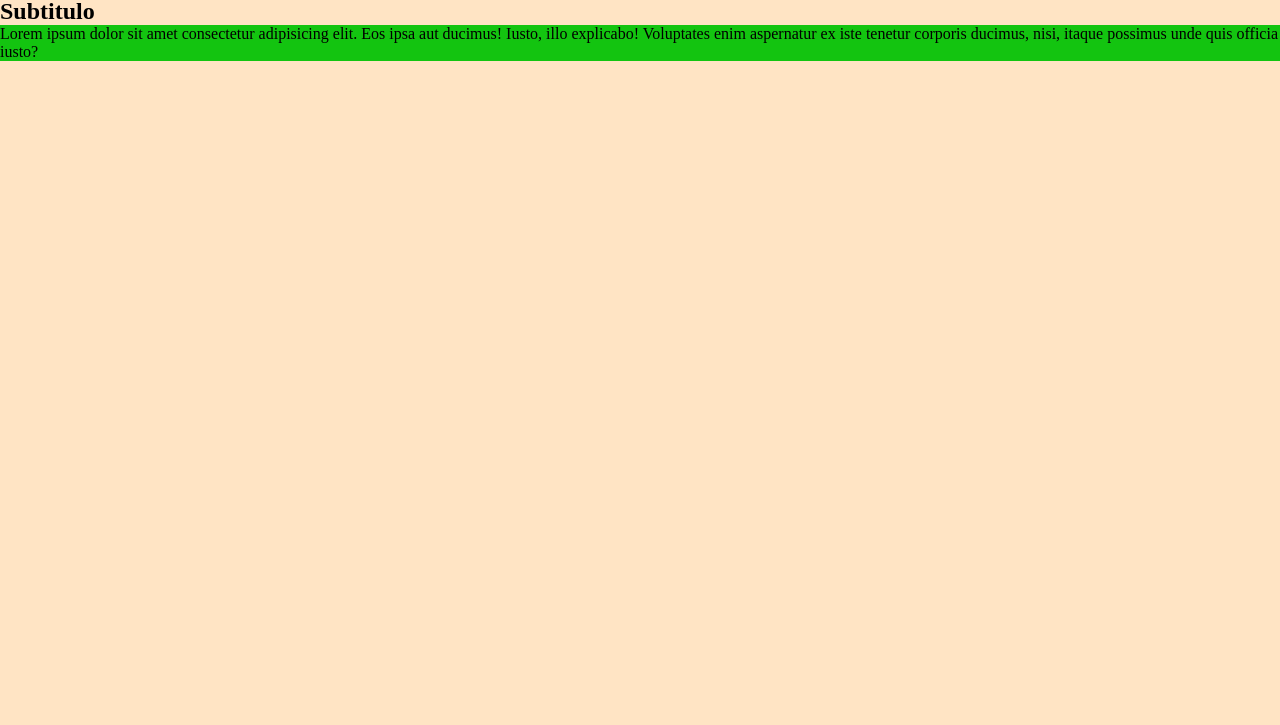
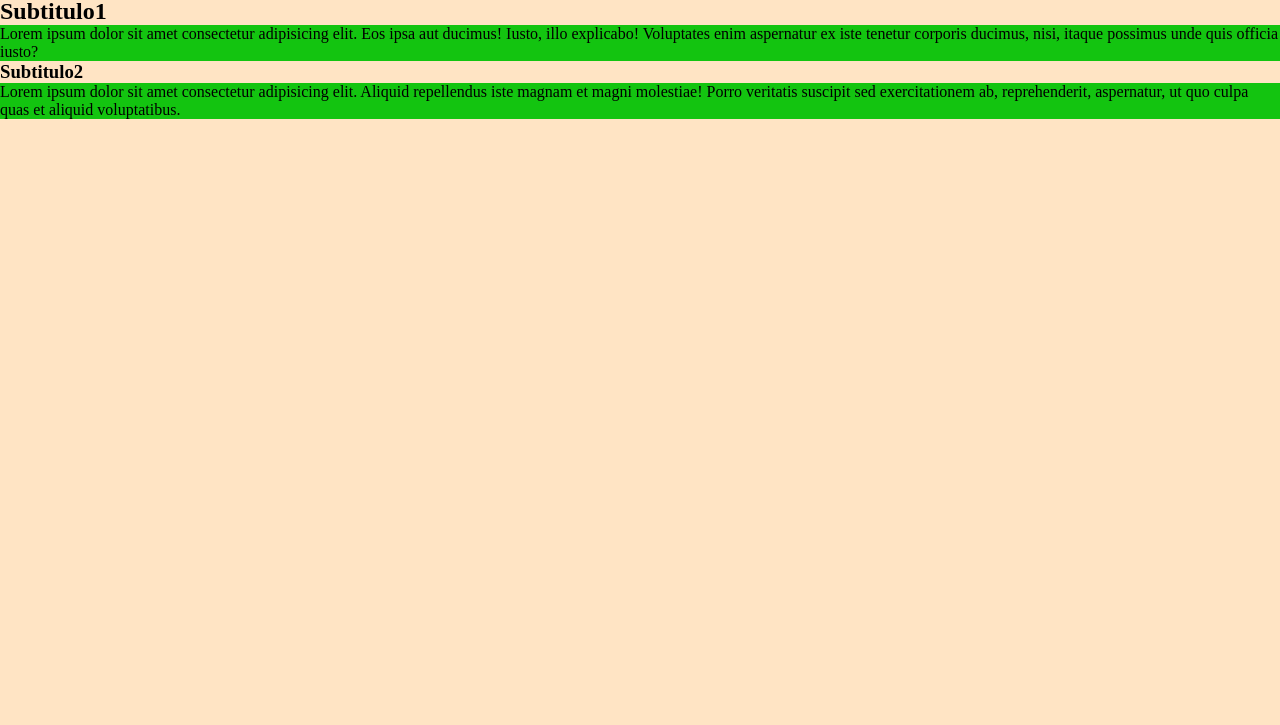
Before and after one commit to hgobar/primera_prueba_g28, a plain HTML site: page INDEX.HTML in a window 1280 px wide. Shown: the part 75-800 px from the top of the page. Drawn offline with Linux system fonts and the light colour scheme.

Commit message:
sdo sibutitulo agregado

```diff
--- a/INDEX.HTML
+++ b/INDEX.HTML
@@ -12,8 +12,13 @@
         Lorem ipsum dolor sit amet consectetur adipisicing elit. Minima totam vel placeat corrupti accusantium! Impedit eos voluptate tempore nisi ut mollitia officiis accusamus sapiente temporibus? Cum error veniam fugit repellendus.
     </p>
 
-    <h2>Subtitulo</h2>
+    <h2>Subtitulo1</h2>
     <p>Lorem ipsum dolor sit amet consectetur adipisicing elit. Eos ipsa aut ducimus! Iusto, illo explicabo! Voluptates enim aspernatur ex iste tenetur corporis ducimus, nisi, itaque possimus unde quis officia iusto?</p>
+
+    <h3>Subtitulo2</h3>
+
+    <p>Lorem ipsum dolor sit amet consectetur adipisicing elit. Aliquid repellendus iste magnam et magni molestiae! Porro veritatis suscipit sed exercitationem ab, reprehenderit, aspernatur, ut quo culpa quas et aliquid voluptatibus.
+    </p>
 
 </body>
 </html>
```
